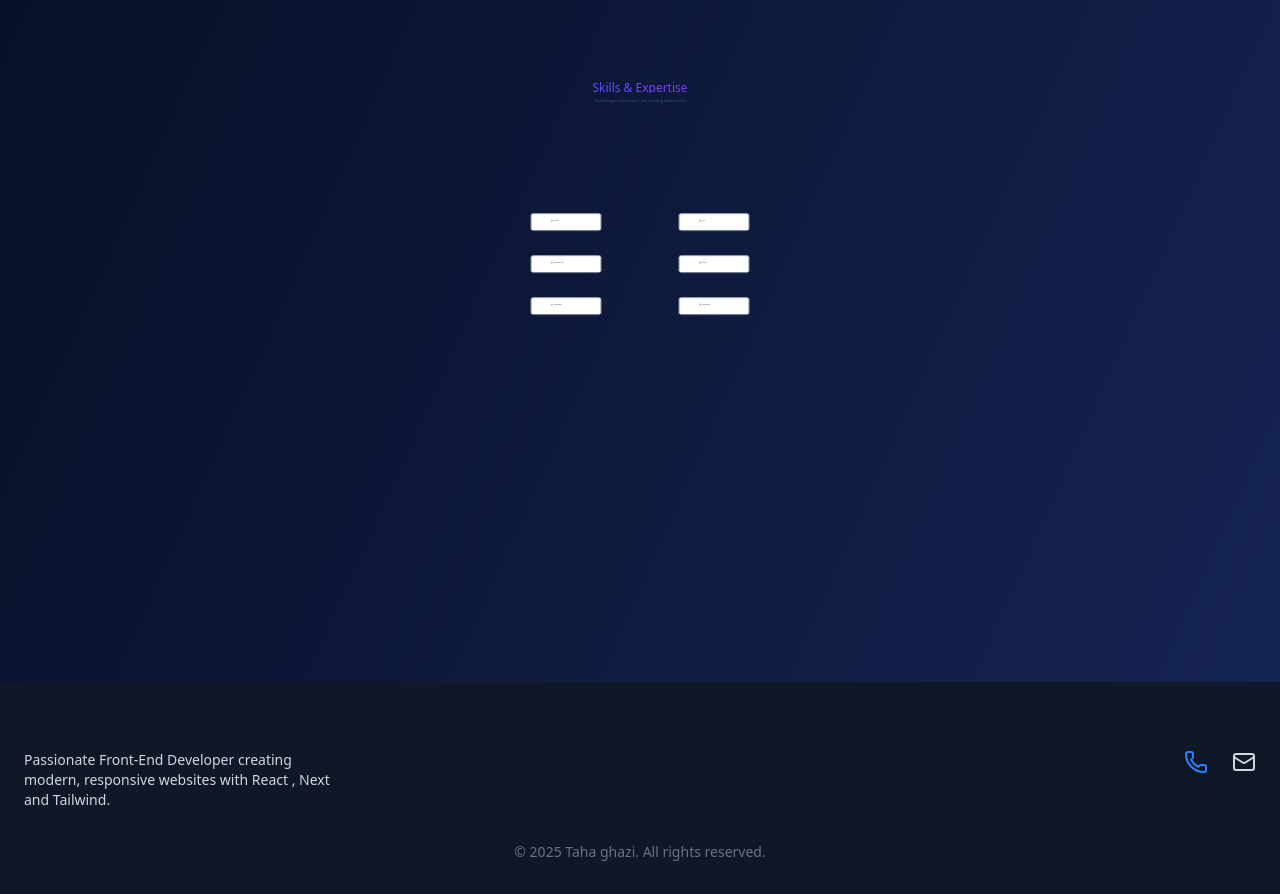
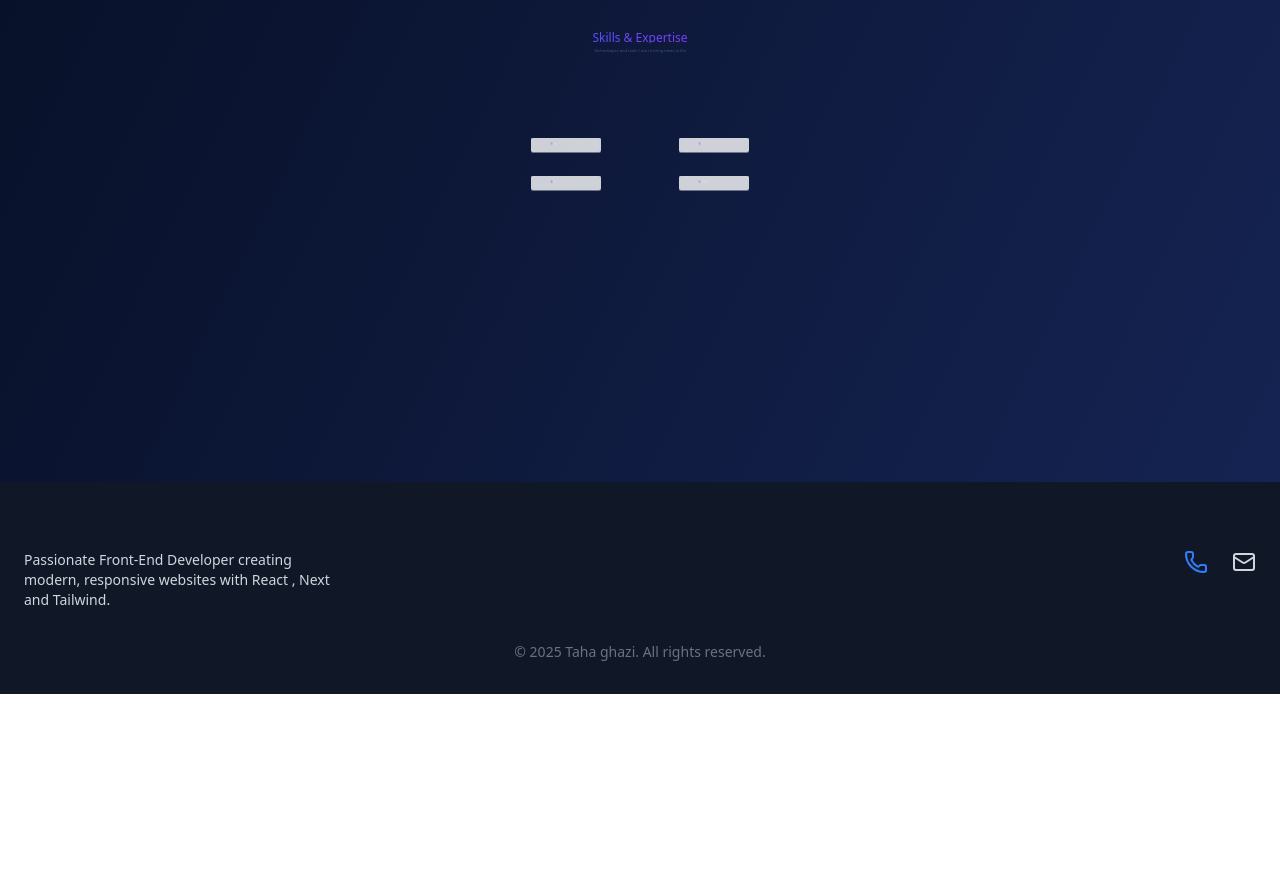
Before and after one commit to MahdiJDS/Member-portfolio, a React (Vite) app: page / in a window 1280 px wide. Shown: the part 1960-2854 px from the top of the page. After the commit the page ends 2654 px from the top, so only its background shows below. Built offline with nearby package versions, Linux system fonts and the light colour scheme; the HTML template or start-up script is replaced by a standard one.

Commit message:
style: refactory box style

```diff
--- a/src/Page/Skills.tsx
+++ b/src/Page/Skills.tsx
@@ -1,22 +1,16 @@
 import {
-    Code2,
-    Smartphone,
+    Code,
     Database,
-    GitBranch,
+    Boxes ,
     Palette,
-    Server
 } from 'lucide-react';
 
 export default function Skills() {
     const technicalSkills = [
-        { name: "HTML5", icon:Code2 , level: 95 },
-        { name: "CSS3", icon: Smartphone, level: 90 },
-        { name: "JavaScript (ES6+)", icon:Database , level: 85 },
-
-        // Front-end Core
-        { name: "React.js", icon: GitBranch, level: 85 },
-        { name: "React Router", icon: Palette, level: 85 },
-        { name: "Redux Toolkit", icon: Server, level: 85 },
+        { name: "Unity", icon:Boxes  },
+        { name: "C#", icon: Code },
+        { name: "C++", icon:Database },
+        { name: "Ui Designer", icon: Palette },
 
     ];
 
@@ -37,13 +31,25 @@ export default function Skills() {
                     {technicalSkills.map((category, categoryIndex) => (
                         <div
                             key={categoryIndex}
-                            className="p-8 bg-white rounded-2xl shadow-lg hover:shadow-xl transition-shadow"
+                            className="  relative p-6 rounded-2xl
+                bg-white/80 dark:bg-[#0b1220]/80
+                backdrop-blur-xl
+                [box-shadow:
+                0_1px_1px_rgba(255,255,255,0.4),
+                0_20px_60px_rgba(59,130,246,0.18),
+                0_40px_120px_rgba(0,0,0,0.35)]
+                hover:[box-shadow:
+                0_1px_1px_rgba(255,255,255,0.6),
+                0_30px_90px_rgba(99,102,241,0.35),
+                0_60px_160px_rgba(0,0,0,0.45)]
+                transition-all duration-500
+                group"
                         >
                             <div className="flex items-center gap-3 mb-6">
                                 <div className="w-12 h-12 bg-gradient-to-br from-blue-500 to-purple-500 rounded-xl flex items-center justify-center">
                                     <category.icon className="w-6 h-6 text-white" />
                                 </div>
-                                <h3 className="text-xl text-slate-800">{category.name}</h3>
+                                <h3 className="text-xl text-white">{category.name}</h3>
                             </div>
 
                             {/* <div className="space-y-4">
```
